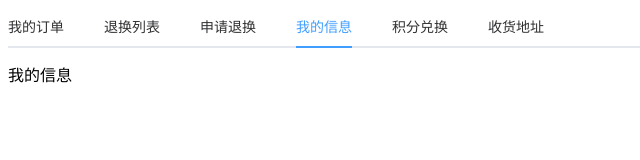
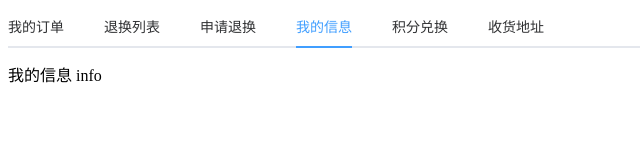
Before and after one commit to AmbitionJs/roseOnly, a Vue app: page /person in a window 1280 px wide. Both pictures are taken after a click on the tab "我的信息". Shown: the top 160 px of the page, without its empty margins (0-640 px from the left). Built offline with nearby package versions, Linux system fonts and the light colour scheme.

Commit message:
将 Info.vue（我的信息组件） 添加到 Person.vue 根组件中

```diff
--- a/src/components/hsj/Info.vue
+++ b/src/components/hsj/Info.vue
@@ -1 +1,5 @@
-// 我的信息组件
+<template>
+    <div class="info">
+        我的信息 info
+    </div>
+</template>
--- a/src/views/hsj/Person.vue
+++ b/src/views/hsj/Person.vue
@@ -8,7 +8,9 @@
         <Order v-for="i in 10" :key="i"/>
       </el-tab-pane>
       <el-tab-pane label="申请退换" name="apply-return">申请退换</el-tab-pane>
-      <el-tab-pane label="我的信息" name="user-info">我的信息</el-tab-pane>
+      <el-tab-pane label="我的信息" name="user-info">
+        <Info />
+      </el-tab-pane>
       <el-tab-pane label="积分兑换" name="redeem">积分兑换</el-tab-pane>
       <el-tab-pane label="收货地址" name="ship-address">收货地址</el-tab-pane>
     </el-tabs>
@@ -16,7 +18,10 @@
 </template>
 
 <script>
-import Order from "../../components/hsj/Order.vue";
+// 订单组件
+import Order from "../../components/hsj/Order.vue"
+// 我的信息组件
+import Info from '../../components/hsj/Info.vue'
 export default {
   data() {
     return {
@@ -29,7 +34,8 @@ export default {
     }
   },
   components: {
-    Order
+    Order,
+    Info
   }
 };
 </script>
```
